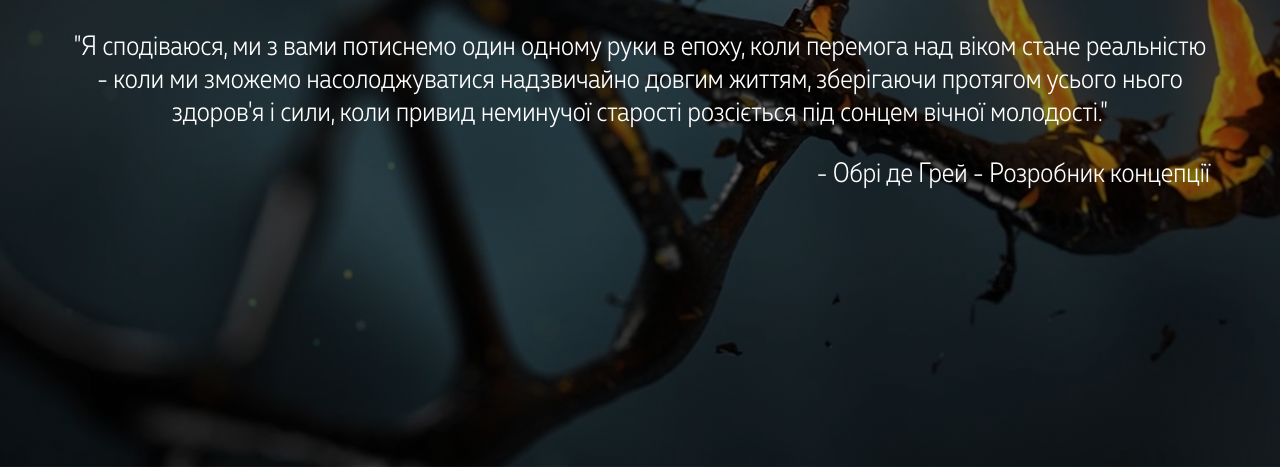
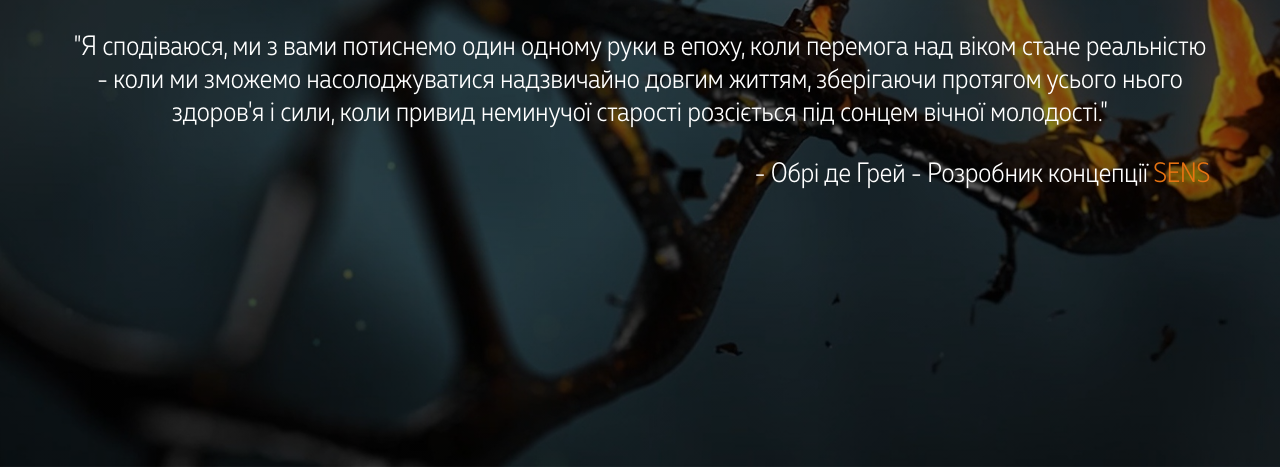
Before and after one commit to bioengineering-clarion/bioengineering-clarion_site, a plain HTML site: page index.html in a window 1280 px wide. Shown: the part 333-800 px from the top of the page. Drawn offline with Linux system fonts and the light colour scheme.

Commit message:
fixed a localization error

```diff
--- a/index.html
+++ b/index.html
@@ -55,9 +55,9 @@
                     <div class="main__text">
                         <h1 class="main__heading">Bioengineering Clarion</h1>
                         <p class="main__paragraph local" data-local="quote">"Я надеюсь, мы с вами пожмем друг другу руки в эпоху, когда победа над возрастом станет реальностью - когда мы сможем наслаждаться необыкновенно долгой жизнью, сохраняя на всем ее протяжении здоровье и силы, когда призрак неизбежной старости рассеется под солнцем вечной молодости."</p>
-                        <p class="main__paragraph main__paragraph_qoute local" data-local="quote-author">
-                            - Обри де Грей - Разработчик концепции
-                            <a class="main__link" target="_blank" href="https://www.sens.org/">SENS</a>.
+                        <p class="main__paragraph main__paragraph_qoute">
+                            <span class="local" data-local="quote-author">- Обри де Грей - Разработчик концепции</span>
+                            <a class="main__link" target="_blank" href="https://www.sens.org/">SENS</a>
                         </p>
                     </div>
                 </div>
```
